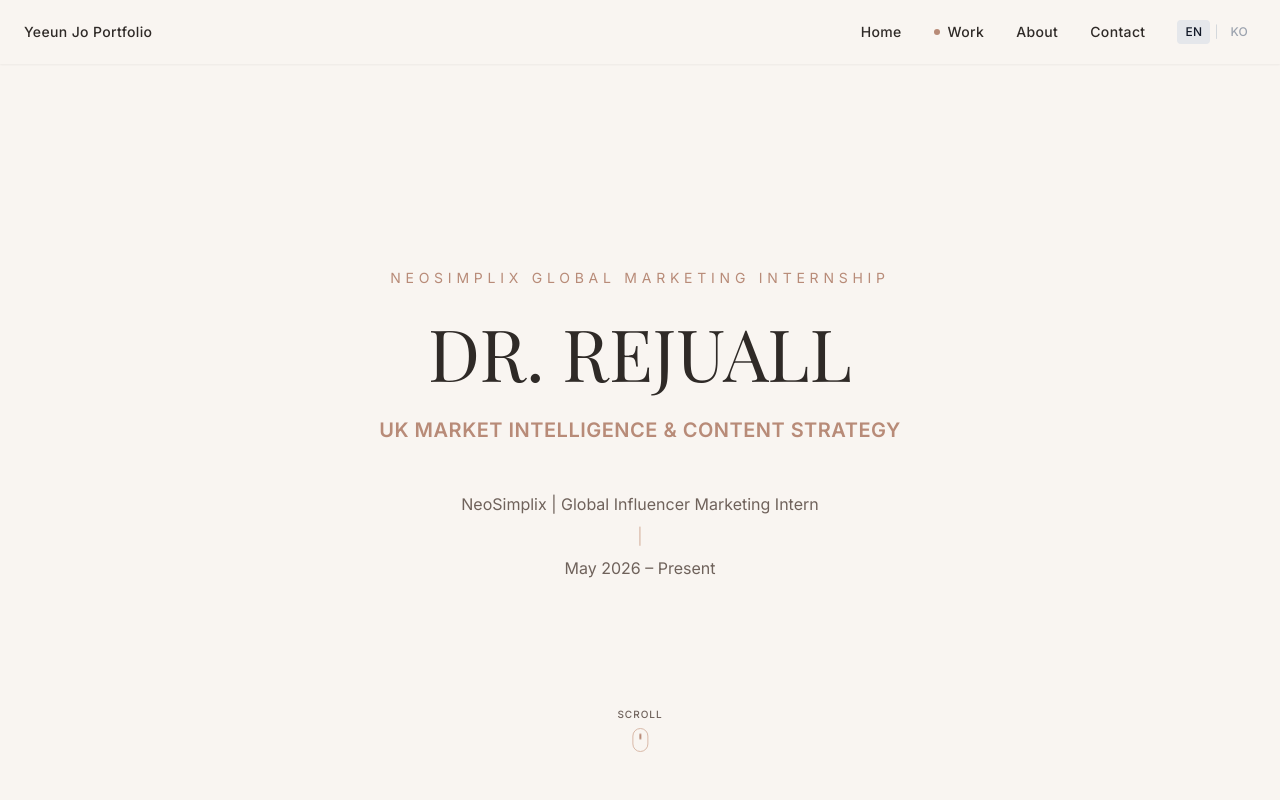
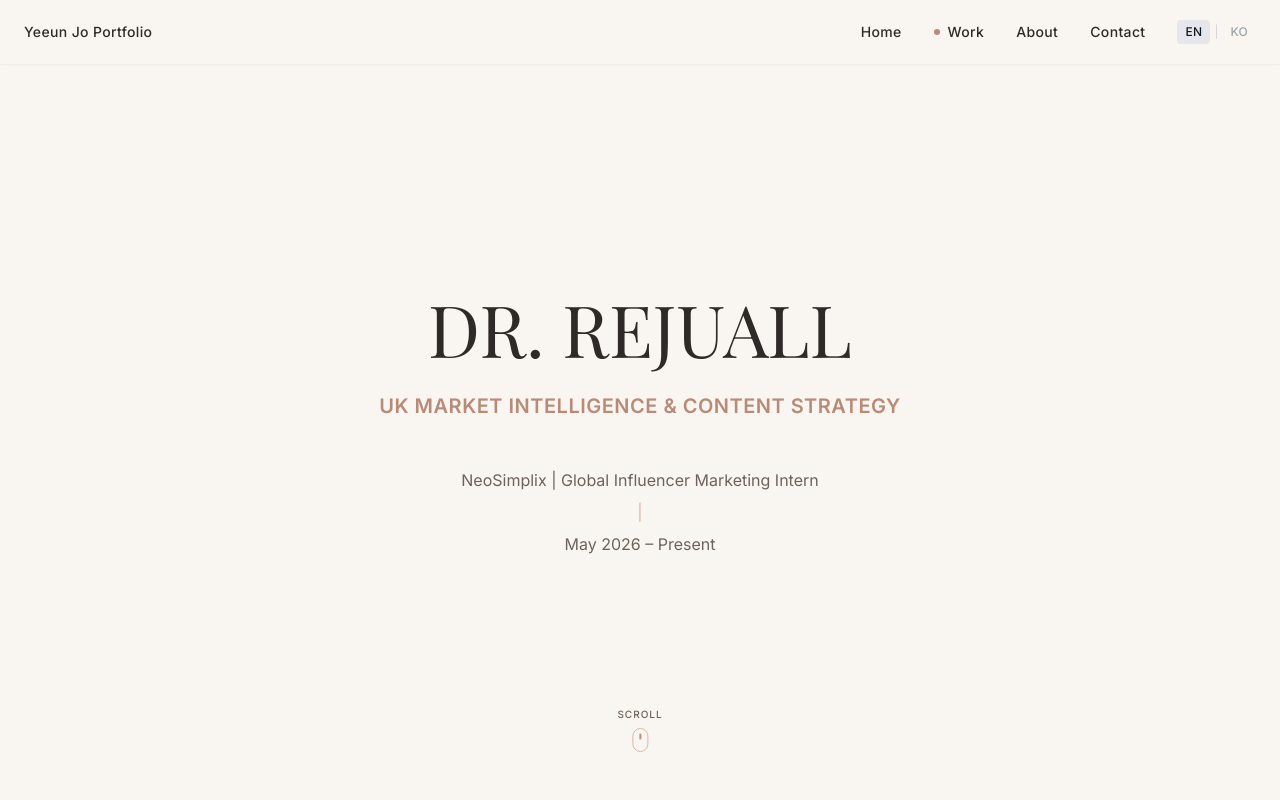
Before and after one commit to yeeunracheljo/yeeunj, a React (Vite) app: page /work/dr-rejuall in a window 1280 px wide. Shown: the top 800 px of the page. Built offline with nearby package versions, Linux system fonts and the light colour scheme.

Commit message:
ㅏㅜㅏㅜ

```diff
--- a/src/i18n/local/en/workDrRejuall.ts
+++ b/src/i18n/local/en/workDrRejuall.ts
@@ -1,5 +1,4 @@
 export default {
-  "project.eyebrow": "NeoSimplix Global Marketing Internship",
   "project.title": "DR. REJUALL",
   "project.subtitle": "UK Market Intelligence & Content Strategy",
   "project.institution": "NeoSimplix | Global Influencer Marketing Intern",
--- a/src/i18n/local/ko/workDrRejuall.ts
+++ b/src/i18n/local/ko/workDrRejuall.ts
@@ -1,5 +1,4 @@
 export default {
-  "project.eyebrow": "NeoSimplix Global Marketing Internship",
   "project.title": "DR. REJUALL",
   "project.subtitle": "UK Market Intelligence & Content Strategy",
   "project.institution": "NeoSimplix | Global Influencer Marketing Intern",
--- a/src/pages/work-anua/page.tsx
+++ b/src/pages/work-anua/page.tsx
@@ -16,7 +16,7 @@ import InsightSection from "./components/InsightSection";
 const otherProjects = [
   { title: "Karrot Campus Sprint", path: "/work/karrot-campus-sprint" },
   { title: "LG Interbrand Top 100 Strategy", path: "/work/lg-interbrand-strategy" },
-  { title: "NeoSimplix", path: "/work/dr-rejuall" },
+  { title: "Dr. Rejuall", path: "/work/dr-rejuall" },
   { title: "Reta", path: "/work/reta" },
   { title: "Macs Learning Lab", path: "/work/macslearning" },
   { title: "UTKCC", path: "/work/utkcc" },
--- a/src/pages/work-dr-rejuall/page.tsx
+++ b/src/pages/work-dr-rejuall/page.tsx
@@ -25,8 +25,19 @@ const imageByLabel: Record<string, string> = {
   "PDRN Lip Serum": lipSerumImage,
 };
 
-function ImageSlot({ label, caption, dark = false }: { label: string; caption: string; dark?: boolean }) {
+function ImageSlot({
+  label,
+  caption,
+  variant = "wide",
+  dark = false,
+}: {
+  label: string;
+  caption: string;
+  variant?: "wide" | "square";
+  dark?: boolean;
+}) {
   const image = imageByLabel[label];
+  const imageFrame = variant === "square" ? "aspect-square" : "aspect-video";
 
   return (
     <div
@@ -39,9 +50,11 @@ function ImageSlot({ label, caption, dark = false }: { label: string; caption: s
       {image ? (
         <>
           <div className="w-full bg-white">
-            <img src={image} alt={label} className="w-full h-auto block" />
+            <div className={`${imageFrame} w-full flex items-center justify-center`}>
+              <img src={image} alt={label} className="max-w-full max-h-full object-contain block" />
+            </div>
           </div>
-          <div className="w-full p-5 text-left bg-[#2F2A27] text-white">
+          <div className="w-full p-5 text-left bg-[#8E695A] text-white">
             <p className="font-serif text-2xl leading-tight">{label}</p>
             <p className="mt-1 text-xs uppercase tracking-[0.22em] text-white/70">{caption}</p>
           </div>
@@ -184,9 +197,6 @@ export default function WorkDrRejuall() {
       <main>
         <section className="relative min-h-screen bg-[#F9F5F1] flex flex-col items-center justify-center px-4 pt-20 pb-8">
           <div className="text-center max-w-5xl mx-auto">
-            <p className="text-xs md:text-sm uppercase tracking-[0.34em] text-[#B88B78] mb-7">
-              {t("project.eyebrow")}
-            </p>
             <h1 className="text-5xl md:text-6xl lg:text-7xl font-serif text-[#2F2A27] leading-tight mb-7">
               {t("project.title")}
             </h1>
@@ -308,7 +318,7 @@ export default function WorkDrRejuall() {
                   })}
                 </div>
 
-                <div className="mt-8 rounded-xl bg-[#2F2A27] p-5 text-white">
+                <div className="mt-8 rounded-xl bg-[#8E695A] p-5 text-white">
                   <p className="text-sm font-semibold mb-3">{t("performance.achievementTitle")}</p>
                   <div className="grid grid-cols-1 md:grid-cols-2 gap-3">
                     {achievements.map((item) => (
@@ -386,7 +396,7 @@ export default function WorkDrRejuall() {
             <div className="mb-8 grid grid-cols-1 md:grid-cols-3 gap-5">
               {researchBrands.map((brand, index) => (
                 <article key={brand.brand} className="relative bg-white rounded-2xl border border-[#EFE5DD] p-5">
-                  <ImageSlot label={brand.brand} caption={brand.caption} />
+                  <ImageSlot label={brand.brand} caption={brand.caption} variant="wide" />
                   <div className="mt-4 flex flex-wrap gap-2">
                     <span className="px-3 py-1 rounded-full bg-[#F9F5F1] border border-[#EFE5DD] text-xs font-semibold text-[#8E695A]">
                       {brand.tag1}
@@ -396,7 +406,7 @@ export default function WorkDrRejuall() {
                     </span>
                   </div>
                   {index !== researchBrands.length - 1 && (
-                    <div className="hidden md:flex absolute top-1/2 -right-3 z-10 w-6 h-6 rounded-full bg-[#2F2A27] text-white items-center justify-center">
+                    <div className="hidden md:flex absolute top-1/2 -right-3 z-10 w-6 h-6 rounded-full bg-[#8E695A] text-white items-center justify-center">
                       <i className="ri-arrow-right-line text-sm" />
                     </div>
                   )}
@@ -455,7 +465,7 @@ export default function WorkDrRejuall() {
                 ))}
               </div>
 
-              <article className="rounded-2xl border border-[#EFE5DD] bg-[#2F2A27] p-6 md:p-8 text-white">
+              <article className="rounded-2xl border border-[#EFE5DD] bg-[#8E695A] p-6 md:p-8 text-white">
                 <h3 className="font-serif text-2xl mb-7">{t("insights.beforeAfterTitle")}</h3>
                 <div className="space-y-4">
                   {beforeAfter.map((item, index) => (
@@ -499,7 +509,7 @@ export default function WorkDrRejuall() {
             <div className="grid grid-cols-1 lg:grid-cols-2 gap-6">
               {strategyProducts.map((product) => (
                 <article key={product.product} className="rounded-2xl bg-white border border-[#EFE5DD] p-5 md:p-6">
-                  <ImageSlot label={product.product} caption={t("strategy.imageCaption")} />
+                  <ImageSlot label={product.product} caption={t("strategy.imageCaption")} variant="square" />
                   <div className="flex justify-center py-4 text-[#D9B9A8]">
                     <i className="ri-arrow-down-line text-xl" />
                   </div>
@@ -530,7 +540,7 @@ export default function WorkDrRejuall() {
                   ))}
                 </div>
               </article>
-              <article className="rounded-2xl bg-[#2F2A27] p-6 text-white">
+              <article className="rounded-2xl bg-[#8E695A] p-6 text-white">
                 <h3 className="font-serif text-2xl mb-5">{t("strategy.supportTitle")}</h3>
                 <div className="space-y-3">
                   {supportItems.map((item) => (
@@ -545,23 +555,23 @@ export default function WorkDrRejuall() {
           </div>
         </section>
 
-        <section id="reflection" className="py-16 md:py-24 bg-[#F9F5F1] scroll-mt-28">
-          <div className="max-w-6xl mx-auto px-6">
+        <section id="reflection" className="py-20 md:py-28 bg-white scroll-mt-28">
+          <div className="max-w-6xl mx-auto px-6 text-center">
             <p className="text-xs uppercase tracking-[0.24em] text-[#B88B78] mb-4">07 {t("reflection.label")}</p>
-            <h2 className="font-serif text-3xl md:text-4xl text-[#2F2A27] mb-10">{t("reflection.title")}</h2>
-            <div className="grid grid-cols-1 md:grid-cols-3 gap-5">
-                {reflectionItems.map((item, index) => (
-                <article key={item.title} className="bg-white rounded-xl p-6 border border-[#EFE5DD] transition-all duration-300 hover:-translate-y-1 hover:shadow-lg">
-                  <span className="text-xs font-mono text-[#B88B78]">0{index + 1}</span>
-                  <h3 className="text-base font-semibold text-[#2F2A27] mt-3 mb-3">{item.title}</h3>
-                  <p className="text-sm text-[#6F625B] leading-relaxed">{item.body}</p>
+            <h2 className="font-serif text-4xl md:text-5xl text-[#2F2A27] mb-16">{t("reflection.title")}</h2>
+            <div className="grid grid-cols-1 md:grid-cols-3 gap-6">
+              {reflectionItems.map((item, index) => (
+                <article key={item.title} className="bg-[#F8EFE9] rounded-2xl p-8 md:p-10 border border-[#EFE5DD] min-h-72 flex flex-col items-center justify-center transition-all duration-300 hover:-translate-y-1 hover:shadow-lg">
+                  <span className="text-xl font-semibold text-[#B88B78]">0{index + 1}</span>
+                  <h3 className="text-xl font-semibold text-[#2F2A27] mt-8 mb-5">{item.title}</h3>
+                  <p className="text-base text-[#6F625B] leading-relaxed">{item.body}</p>
                 </article>
               ))}
             </div>
           </div>
         </section>
 
-        <section className="py-20 md:py-28 bg-[#2F2A27]">
+        <section className="py-20 md:py-28 bg-[#8E695A]">
           <div className="max-w-6xl mx-auto px-6">
             <h2 className="text-2xl md:text-3xl font-serif text-white mb-10">{tc("nav.otherProjects")}</h2>
             <div className="grid grid-cols-1 sm:grid-cols-2 lg:grid-cols-6 gap-4">
--- a/src/pages/work-lg/page.tsx
+++ b/src/pages/work-lg/page.tsx
@@ -17,7 +17,7 @@ import RoleSection from "./components/RoleSection";
 const otherProjects = [
   { title: "Karrot Campus Sprint", path: "/work/karrot-campus-sprint" },
   { title: "Anua Consumer Behavior Report", path: "/work/anua-consumer-report" },
-  { title: "NeoSimplix", path: "/work/dr-rejuall" },
+  { title: "Dr. Rejuall", path: "/work/dr-rejuall" },
   { title: "Reta", path: "/work/reta" },
   { title: "Macs Learning Lab", path: "/work/macslearning" },
   { title: "UTKCC", path: "/work/utkcc" },
--- a/src/pages/work-macslearning/page.tsx
+++ b/src/pages/work-macslearning/page.tsx
@@ -14,7 +14,7 @@ const otherProjects = [
   { title: "Karrot Campus Sprint", path: "/work/karrot-campus-sprint" },
   { title: "Anua Consumer Behavior Report", path: "/work/anua-consumer-report" },
   { title: "LG Interbrand Top 100 Strategy", path: "/work/lg-interbrand-strategy" },
-  { title: "NeoSimplix", path: "/work/dr-rejuall" },
+  { title: "Dr. Rejuall", path: "/work/dr-rejuall" },
   { title: "Reta", path: "/work/reta" },
   { title: "UTKCC", path: "/work/utkcc" },
 ];
--- a/src/pages/work-reta/page.tsx
+++ b/src/pages/work-reta/page.tsx
@@ -18,7 +18,7 @@ const otherProjects = [
   { title: "Karrot Campus Sprint", path: "/work/karrot-campus-sprint" },
   { title: "Anua Consumer Behavior Report", path: "/work/anua-consumer-report" },
   { title: "LG Interbrand Top 100 Strategy", path: "/work/lg-interbrand-strategy" },
-  { title: "NeoSimplix", path: "/work/dr-rejuall" },
+  { title: "Dr. Rejuall", path: "/work/dr-rejuall" },
   { title: "Macs Learning Lab", path: "/work/macslearning" },
   { title: "UTKCC", path: "/work/utkcc" },
 ];
--- a/src/pages/work-utkcc/page.tsx
+++ b/src/pages/work-utkcc/page.tsx
@@ -17,7 +17,7 @@ const otherProjects = [
   { title: "Karrot Campus Sprint", path: "/work/karrot-campus-sprint" },
   { title: "Anua Consumer Behavior Report", path: "/work/anua-consumer-report" },
   { title: "LG Interbrand Top 100 Strategy", path: "/work/lg-interbrand-strategy" },
-  { title: "NeoSimplix", path: "/work/dr-rejuall" },
+  { title: "Dr. Rejuall", path: "/work/dr-rejuall" },
   { title: "Reta", path: "/work/reta" },
   { title: "Macs Learning Lab", path: "/work/macslearning" },
 ];
--- a/src/pages/work/page.tsx
+++ b/src/pages/work/page.tsx
@@ -16,7 +16,7 @@ import { useTranslation } from "react-i18next";
 const otherProjects = [
   { title: "Anua Consumer Behavior Report", path: "/work/anua-consumer-report" },
   { title: "LG Interbrand Top 100 Strategy", path: "/work/lg-interbrand-strategy" },
-  { title: "NeoSimplix", path: "/work/dr-rejuall" },
+  { title: "Dr. Rejuall", path: "/work/dr-rejuall" },
   { title: "Reta", path: "/work/reta" },
   { title: "Macs Learning Lab", path: "/work/macslearning" },
   { title: "UTKCC", path: "/work/utkcc" },
```
